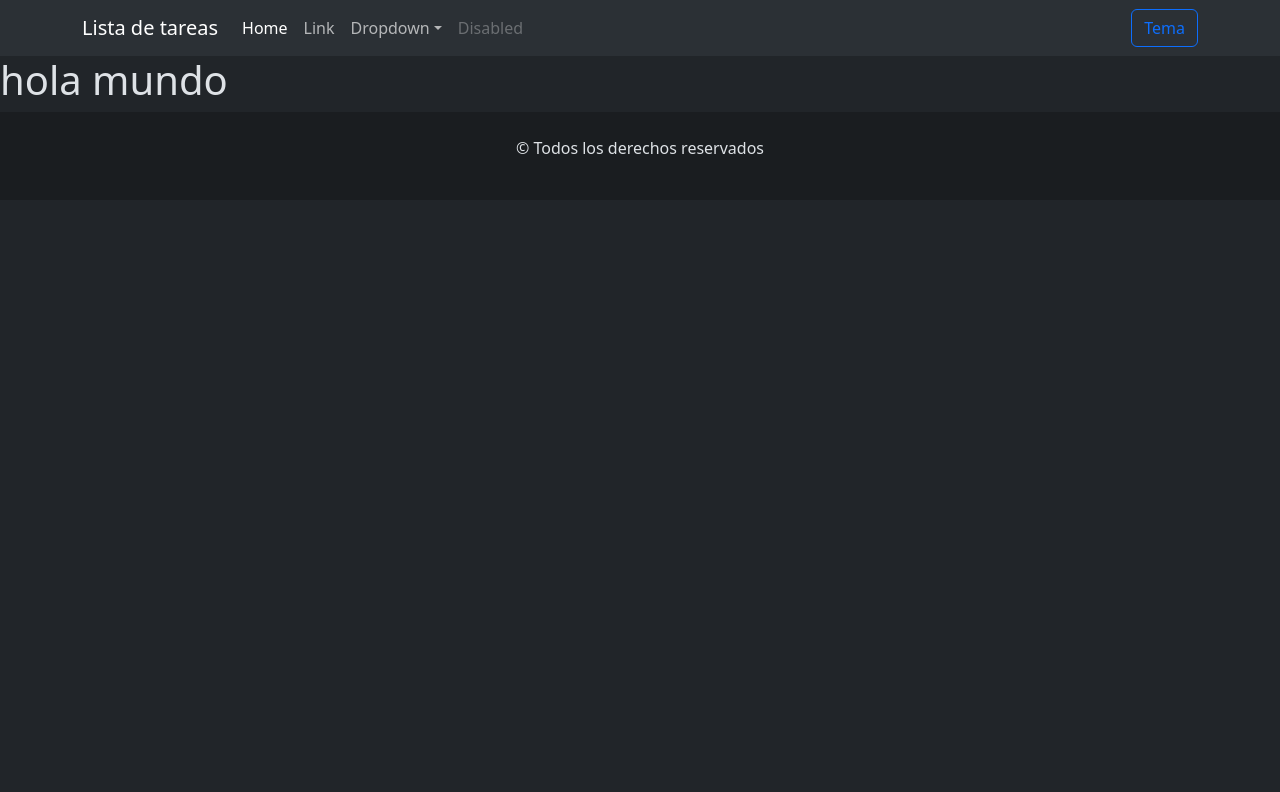
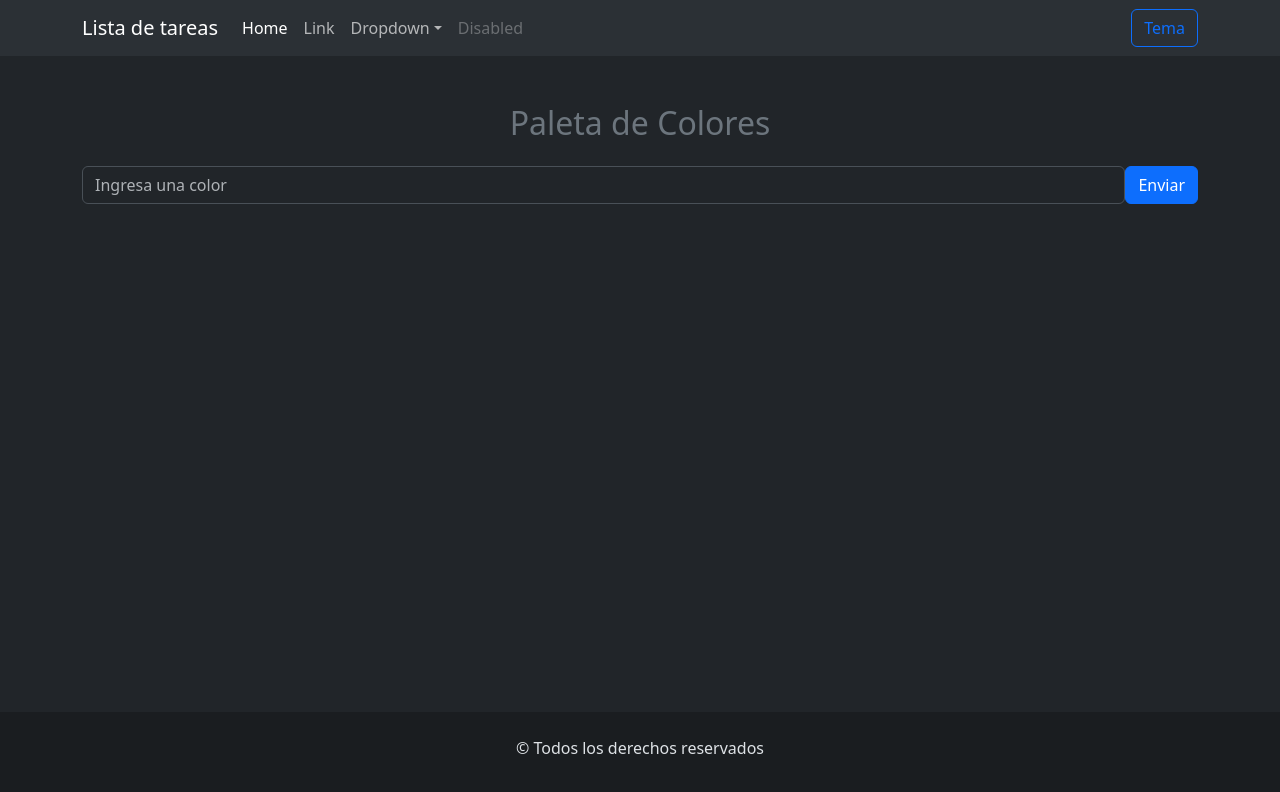
Before and after one commit to KarinaMirandaUTNFRT/Lista-tareas-Frontend, a React (Vite) app: page / in a window 1280 px wide. Shown: the top 792 px of the page. Built offline with nearby package versions, Linux system fonts and the light colour scheme.

Commit message:
se corrigio app.jsx

```diff
--- a/src/App.jsx
+++ b/src/App.jsx
@@ -1,13 +1,20 @@
 import Footer from "./components/Footer";
-import FormularioTarea from "./components/FormularioTarea";
 import Navbar from "./components/Navbar";
 import FormularioColor from './components/FormularioColor';
 
 function App() {
   return (
     <>
-    <Navbar></Navbar>
-      <h1>hola mundo</h1>
+      <Navbar></Navbar>
+
+
+      <main className="container my-5">
+        <h2 className="text-center mb-4 text-secondary">Paleta de Colores</h2>
+
+
+        <FormularioColor />
+      </main>
+
       <Footer />
     </>
   );
```
